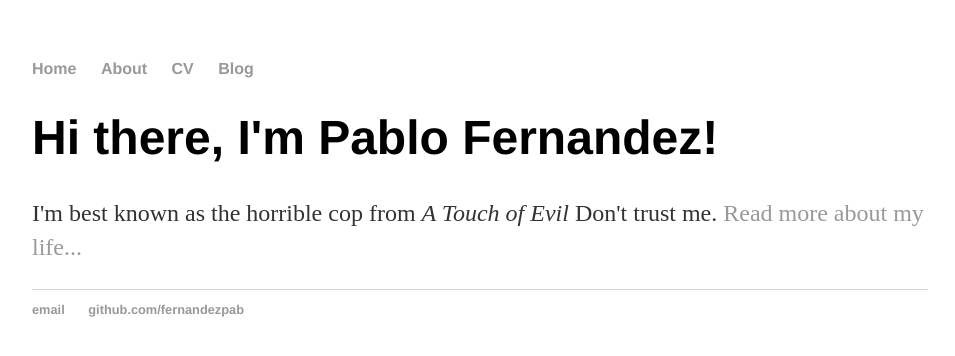
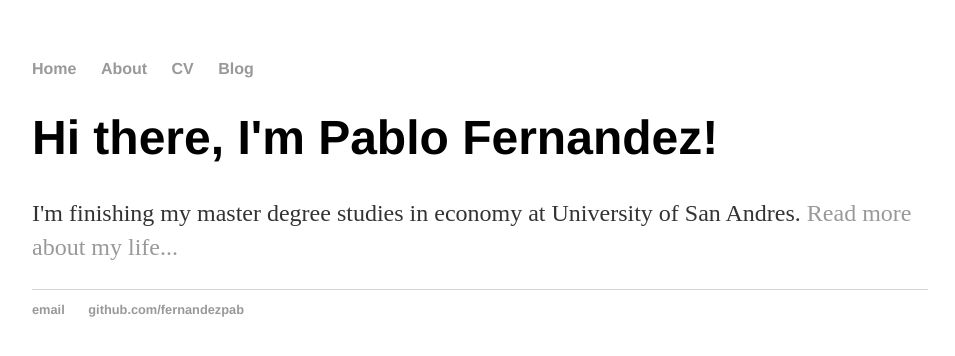
Before and after one commit to fernandezpab/fernandezpab.github.io, a Jekyll site: the page built from index.html, in a window 1280 px wide. Shown: the top 356 px of the page, without its empty margins (160-1115 px from the left). Built offline with Jekyll 4.4.1, drawn with Linux system fonts in a browser that asks for light colours.

Commit message:
Update index.html

```diff
--- a/index.html
+++ b/index.html
@@ -4,5 +4,5 @@ title: Pablo Fernandez, Economist
 ---
 <div class="blurb">
 	<h1>Hi there, I'm Pablo Fernandez!</h1>
-	<p>I'm best known as the horrible cop from <em>A Touch of Evil</em> Don't trust me. <a href="/about">Read more about my life...</a></p>
+	<p>I'm finishing my master degree studies in economy at University of San Andres. <a href="/about">Read more about my life...</a></p>
 </div><!-- /.blurb -->
```
